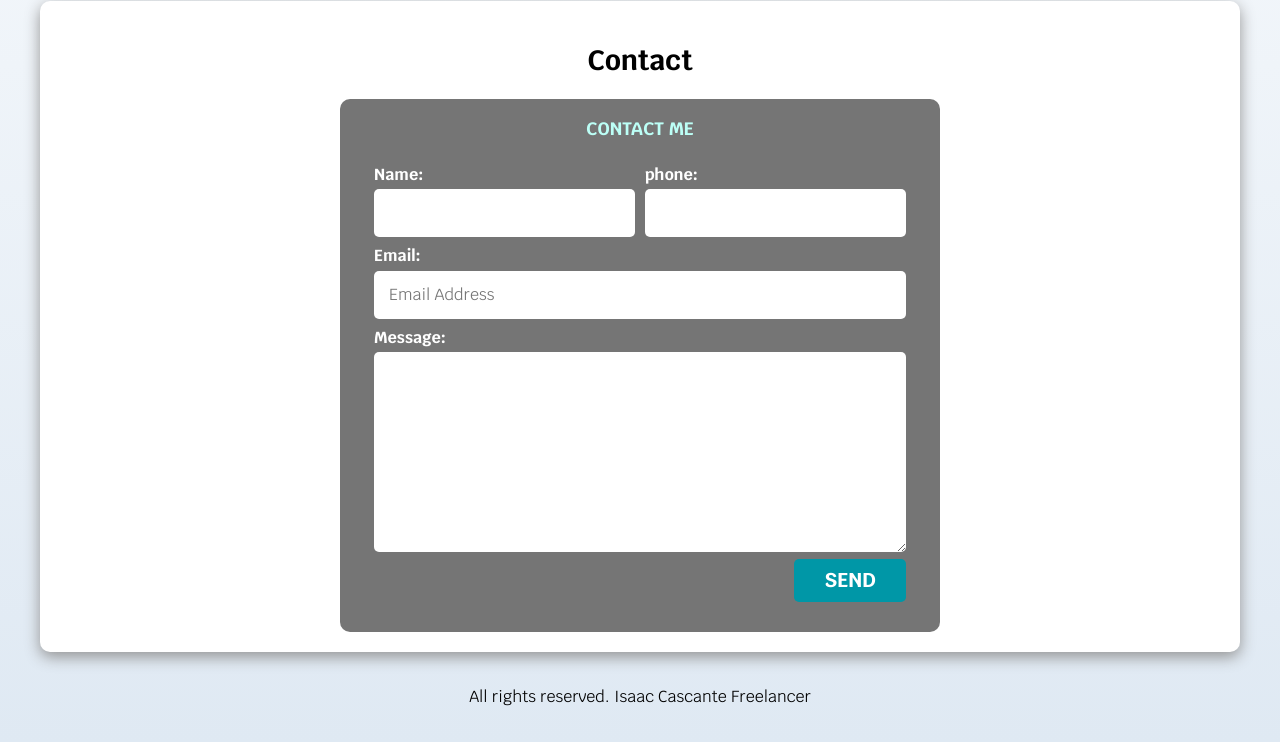
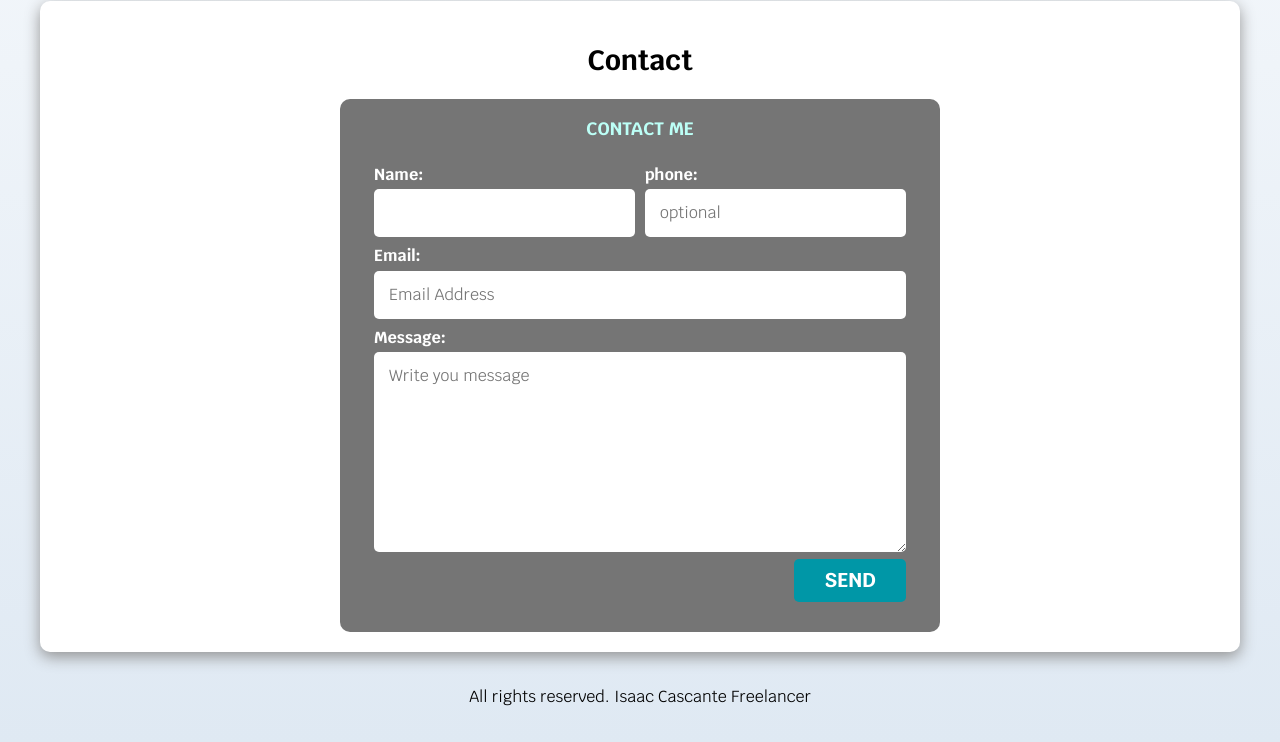
Before and after one commit to Sacklen09/Contact, a website: page contacto.html in a window 1280 px wide. Shown: the part 612-1354 px from the top of the page. Drawn offline with Linux system fonts and the light colour scheme.

Commit message:
Update contacto.html

```diff
--- a/contacto.html
+++ b/contacto.html
@@ -44,8 +44,7 @@
     <main class="contenedor sombra">
         <section>
             <h2>Contact</h2>
-            <form id="contactForm" class="formulario" action="https://formsubmit.co/isaacdcm09@gmail.com" method="POST">
-                <!--<button id="buttonTest">Teest</button> -->
+            <form id="contactForm" class="formulario" action="https://formsubmit.co/e6fd7c1adc7d071639f5e3540097ea9d" method="POST">
                 <fieldset>
                     <legend>Contact me </legend>
                     <div class="contenedor-campos">
@@ -55,7 +54,7 @@
                         </div>
                         <div class="campo">
                             <label for="telefono">phone:</label>
-                            <input id="telefono" class="input-text" type="tel" name="Your phone number">
+                            <input id="telefono" class="input-text" type="tel" name="phone" placeholder="optional">
                         </div>
                         <div class="campo">
                             <label for="email">Email:</label>
@@ -63,7 +62,7 @@
                         </div>
                         <div class="campo">
                             <label for="mensaje">Message:</label>
-                            <textarea id="mensaje" class="input-text" name="Write your message" required></textarea>
+                            <textarea id="mensaje" class="input-text" name="message" placeholder="Write you message " required></textarea>
                         </div>
                     </div> <!--contenedor-campos-->
                     <div class="alinear-derecha flex">
```
